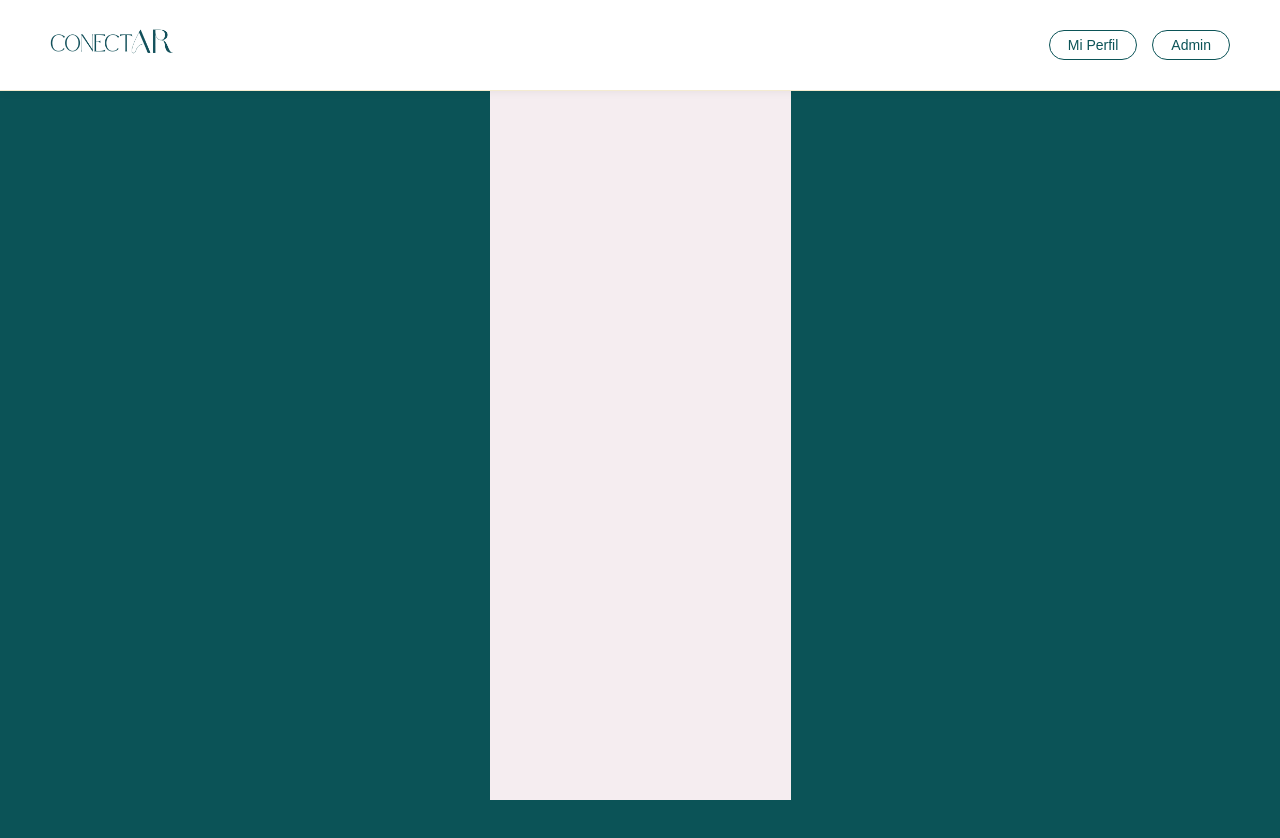
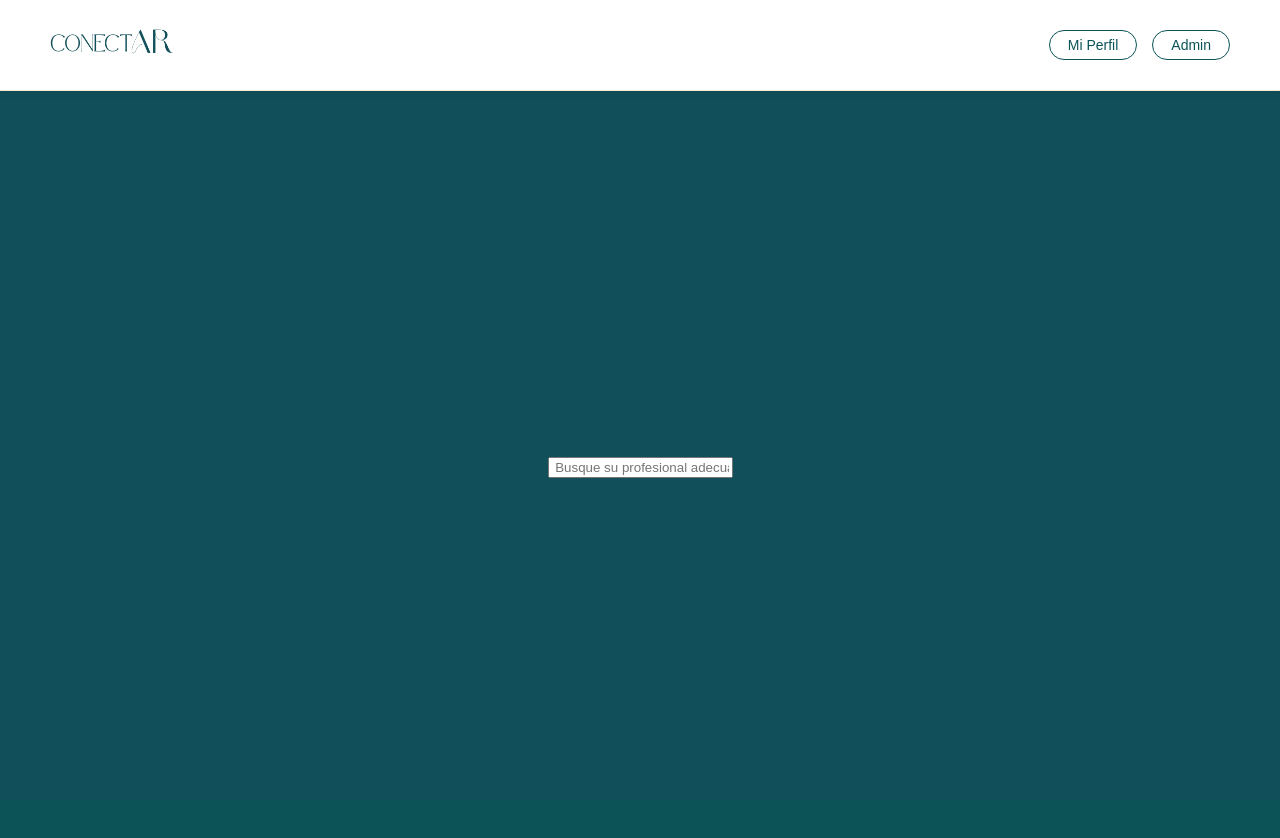
Before and after one commit to AugustoMoratti/TP-DSW-2025-Moratti-Soto-Cossia-Bertuccelli, a React (Vite) app in the folder Frontend/conectar/: page /busqProfesionales in a window 1280 px wide. Shown: the top 838 px of the page. After the commit the page ends 800 px from the top, so only its background shows below. Built offline with nearby package versions, Linux system fonts and the light colour scheme.

Commit message:
Queda arreglar el css de busqProf

```diff
--- a/Frontend/conectar/src/app.css
+++ b/Frontend/conectar/src/app.css
@@ -1,4 +1,5 @@
-body, html {
+body,
+html {
   margin: 0;
   padding: 0;
   height: 100%;
@@ -11,6 +12,7 @@ body, html {
   display: flex;
   flex-direction: column;
   min-height: 100vh;
+  min-width: 100vw;
 }
 
 .App {
--- a/Frontend/conectar/src/components/header/header.css
+++ b/Frontend/conectar/src/components/header/header.css
@@ -62,7 +62,7 @@
 }
 
 .header-btn:hover {
-  background-color: #f4ebd0b9;
-  color: #114f5a;
-  border: 1px solid #114f5a;
+  background-color: #114f5a;
+  color: #f4ebd0b9;
+  border: 1px solid #f4ebd0b9;
 }
--- a/Frontend/conectar/src/pages/BusquedaProfesionales/busqProf.css
+++ b/Frontend/conectar/src/pages/BusquedaProfesionales/busqProf.css
@@ -1,49 +1,11 @@
 .busprof-page {
   display: flex;
   flex-direction: column;
+  justify-content: center;
+  align-items: center;
   width: 100%;
   height: 100vh;
-  margin: 0;
-  background-color: #f5edf0;
+  background-color: #114f5a;
   font-family: 'Courier New', Courier, monospace;
+  padding-top: 135px;
 }
-
-.main-container {
-  box-sizing: border-box;
-  display: flex;
-  flex-direction: column;
-  align-items: center;
-  justify-content: center;
-  padding: 10px 50px;
-  color: #114f5a;
-  gap: 20px;
-}
-
-.buscador {
-  box-sizing: border-box;
-  background-color: #f5edf0;
-  color: #114f5a;
-  width: 100%;
-  height: 60px;
-  padding-left: 20px;
-  border-radius: 20px;
-  border: 1px solid #f5edf0;
-  box-shadow: 0px 3px 10px rgba(0, 0, 0, 0.3);
-}
-
-input::placeholder {
-  color: #114f5a;
-  opacity: 0.9;
-}
-
-input:focus {
-  border: 1px solid #114f5a;
-  box-shadow: 0px 3px 10px #114f5aa5;
-  outline: none;
-}
-
-.container-perfiles {
-  box-sizing: border-box;
-  height: 100vh;
-  width: 100%;
-}
--- a/Frontend/conectar/src/pages/BusquedaProfesionales/busqProf.tsx
+++ b/Frontend/conectar/src/pages/BusquedaProfesionales/busqProf.tsx
@@ -27,10 +27,12 @@ export default function BusquedaProfesionales() {
 
   return (
     <div className="busprof-page">
+
       <Header bgColor="#ffffff" logoSrc="/assets/conect_2_1.png">
         <button className="header-btn">Mi Perfil</button>
         <button className="header-btn">Admin</button>
       </Header>
+
       <div className='main-container'>
         <input
           type="text"
```
